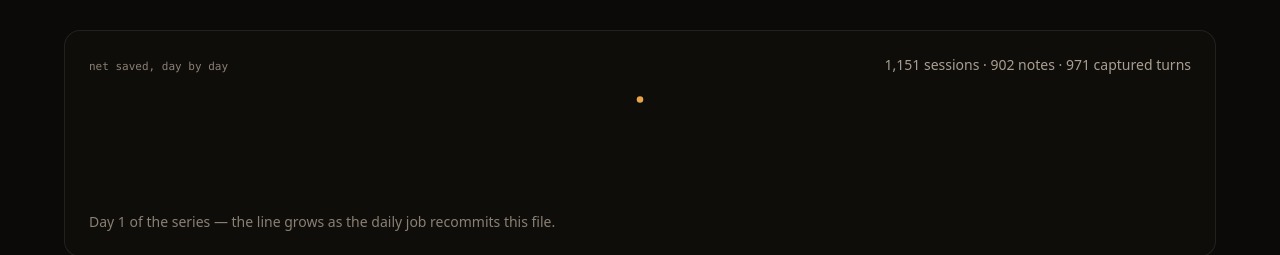
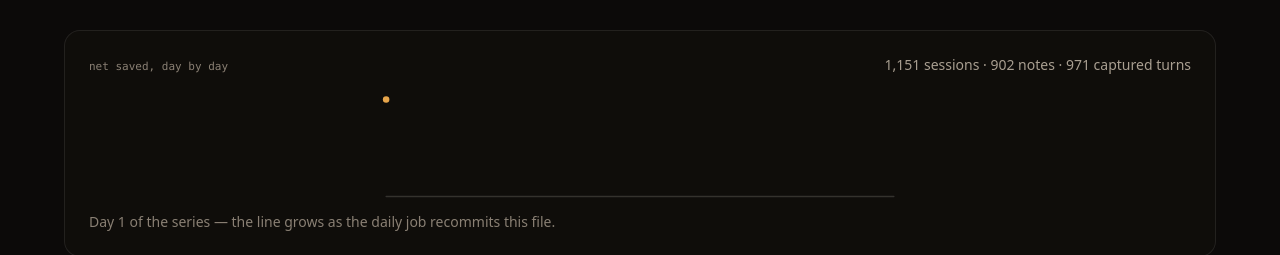
Before and after one commit to SirCharan/second-brain, a Next.js app in the folder site-final/: page /second-brain/ in a window 1280 px wide. Shown: the part 5169-5424 px from the top of the page. Built offline with nearby package versions, Linux system fonts and the light colour scheme.

Commit message:
Sparkline: anchor day-1 point left, add baseline
Review nits: single point no longer jumps when day 2 lands; faint
rounded baseline makes the empty panel read as a chart-in-waiting.

```diff
--- a/site-final/app/components/SavingsDashboard.tsx
+++ b/site-final/app/components/SavingsDashboard.tsx
@@ -23,7 +23,7 @@ function Spark({ points }: { points: { date: string; net_tokens: number }[] }) {
   if (points.length === 0) return null;
   const max = Math.max(...points.map((p) => p.net_tokens), 1);
   const x = (i: number) =>
-    points.length === 1 ? W / 2 : PAD + (i * (W - PAD * 2)) / (points.length - 1);
+    points.length === 1 ? PAD : PAD + (i * (W - PAD * 2)) / (points.length - 1);
   const y = (v: number) => H - PAD - (v / max) * (H - PAD * 2);
   const line = points.map((p, i) => `${x(i)},${y(p.net_tokens)}`).join(" ");
   const last = points[points.length - 1];
@@ -35,6 +35,15 @@ function Spark({ points }: { points: { date: string; net_tokens: number }[] }) {
       role="img"
       aria-label={`Net tokens saved by day, ${points[0].date} to ${last.date}`}
     >
+      <line
+        x1={PAD}
+        y1={H - PAD}
+        x2={W - PAD}
+        y2={H - PAD}
+        stroke="var(--color-line-strong)"
+        strokeWidth="1.5"
+        strokeLinecap="round"
+      />
       {points.length > 1 && (
         <>
           <polygon
```
